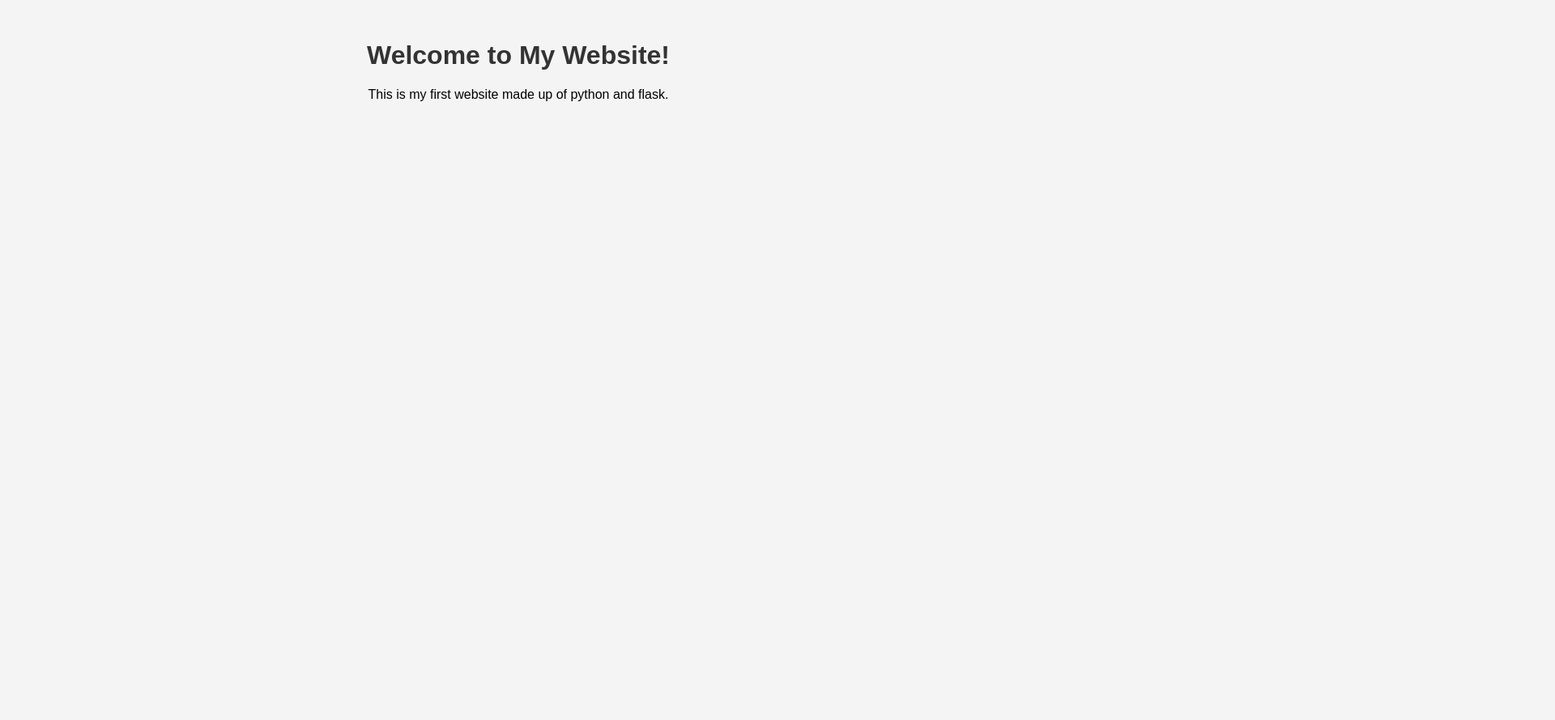
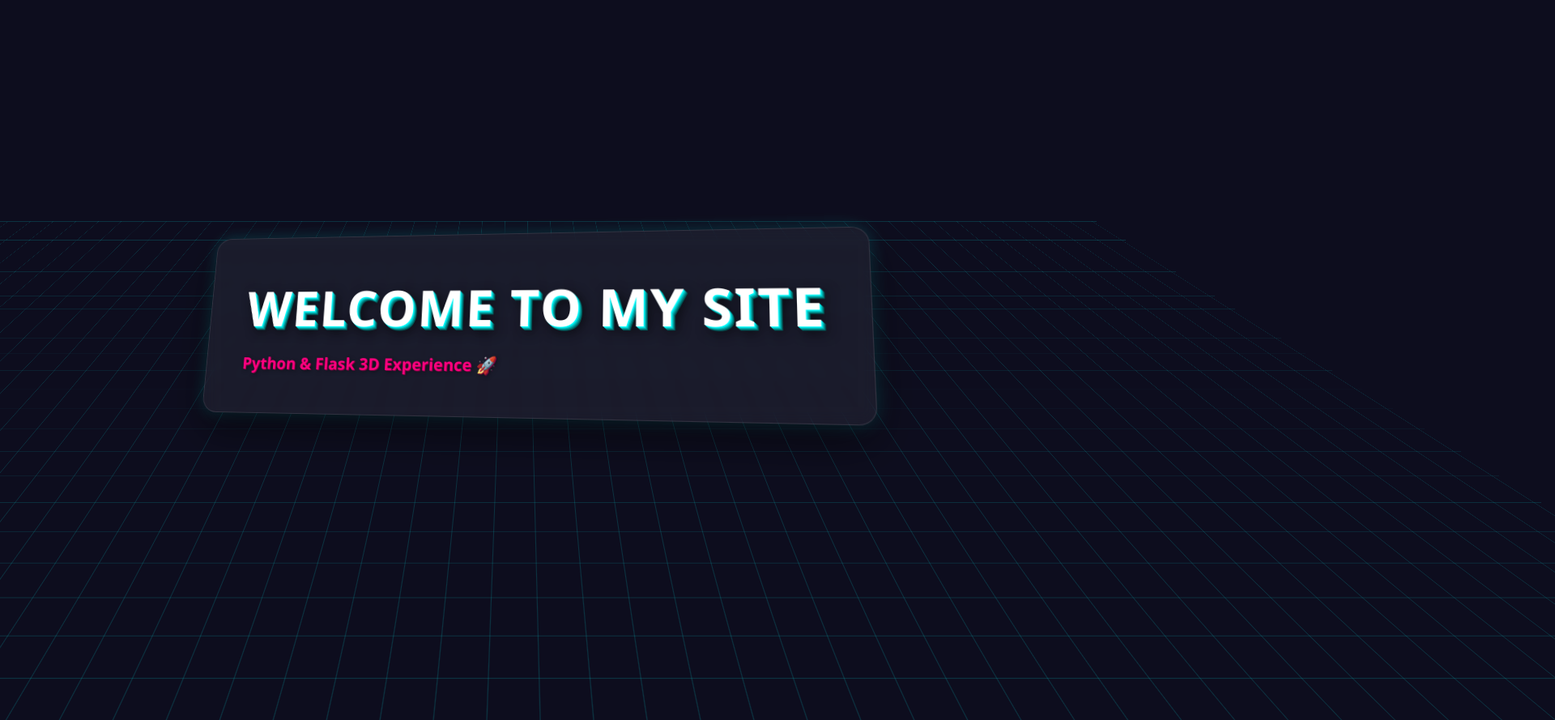
Before and after one commit to sarthakchauhannagina-lgtm/my-flask-website, a plain HTML site: page templates/index.html in a window 1280 px wide. Shown: the top 889 px of the page at 81% size, 1920 px wide, since content can reach past the window. Before the commit the page ends 800 px from the top, so only its background shows below. Drawn offline with Linux system fonts and the light colour scheme.

Commit message:
Add files via upload

```diff
--- a/templates/index.html
+++ b/templates/index.html
@@ -2,14 +2,104 @@
 <html lang="en">
 <head>
     <meta charset="UTF-8">
-        <title>MY website</title>
+    <meta name="viewport" content="width=device-width, initial-scale=1.0">
+    <title>3D World</title>
     <style>
-            body { font-family: Arial, sans-serif; text-align: center; margin-top: 50px; background-color:#f4f4f4; }
-            h1 { color: #333; }
+        * {
+            margin: 0;
+            padding: 0;
+            box-sizing: border-box;
+        }
+
+        body {
+            height: 100vh;
+            display: flex;
+            justify-content: center;
+            align-items: center;
+            overflow: hidden;
+            background: #0d0d1e;
+            perspective: 1000px; /* 3D depth effect */
+            font-family: 'Segoe UI', Tahoma, Geneva, Verdana, sans-serif;
+        }
+
+        /* Moving 3D Grid Background */
+        .bg-3d {
+            position: absolute;
+            width: 200%;
+            height: 200%;
+            background-image:
+                linear-gradient(to right, rgba(0, 255, 255, 0.15) 1px, transparent 1px),
+                linear-gradient(to bottom, rgba(0, 255, 255, 0.15) 1px, transparent 1px);
+            background-size: 50px 50px;
+            transform: rotateX(60deg) translateZ(-200px);
+            animation: gridMove 5s linear infinite;
+        }
+
+        @keyframes gridMove {
+            0% { transform: rotateX(60deg) translateY(0) translateZ(-200px); }
+            100% { transform: rotateX(60deg) translateY(50px) translateZ(-200px); }
+        }
+
+        /* 3D Card Container */
+        .card-3d {
+            position: relative;
+            z-index: 10;
+            padding: 50px;
+            background: rgba(255, 255, 255, 0.05);
+            border-radius: 20px;
+            box-shadow:
+                0 20px 50px rgba(0,0,0,0.5),
+                0 0 20px rgba(0, 255, 255, 0.2);
+            backdrop-filter: blur(10px);
+            border: 1px solid rgba(255, 255, 255, 0.1);
+            transform-style: preserve-3d;
+            transform: rotateY(-10deg) rotateX(10deg);
+            transition: transform 0.5s ease;
+        }
+
+        .card-3d:hover {
+            transform: rotateY(0deg) rotateX(0deg) scale(1.05);
+        }
+
+        /* 3D Text Effect */
+        .text-3d {
+            font-size: 4rem;
+            font-weight: 900;
+            color: #fff;
+            text-transform: uppercase;
+            letter-spacing: 2px;
+            transform: translateZ(50px);
+            text-shadow:
+                1px 1px 0 #00ffff,
+                2px 2px 0 #00d4d4,
+                3px 3px 0 #00aaaa,
+                4px 4px 0 #008080,
+                5px 5px 0 #005656,
+                6px 6px 15px rgba(0,0,0,0.8);
+        }
+
+        .sub-text-3d {
+            margin-top: 15px;
+            font-size: 1.3rem;
+            color: #ff007f;
+            transform: translateZ(30px);
+            font-weight: bold;
+            text-shadow:
+                1px 1px 0 #800040,
+                2px 2px 5px rgba(0,0,0,0.5);
+        }
     </style>
 </head>
 <body>
-                <h1>Welcome to My Website!</h1>
-                <p> This is my first website made up of python and flask.</p>
+
+    <!-- 3D Moving Background Grid -->
+    <div class="bg-3d"></div>
+
+    <!-- 3D Card with Text -->
+    <div class="card-3d">
+        <h1 class="text-3d">Welcome to My Site</h1>
+        <p class="sub-text-3d">Python & Flask 3D Experience 🚀</p>
+    </div>
+
 </body>
 </html>
```
Lines whose indentation alone changed are shown as unchanged.
